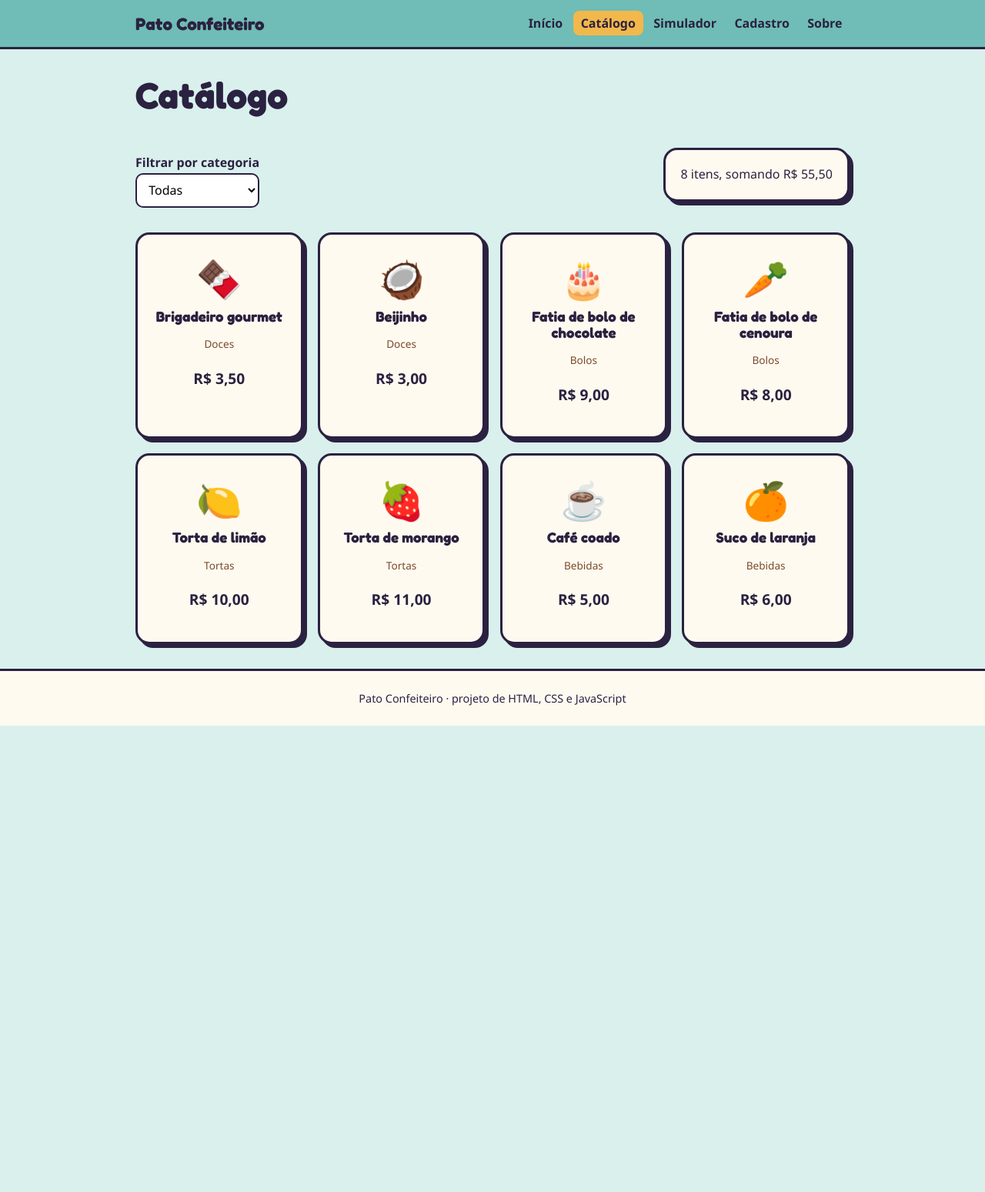
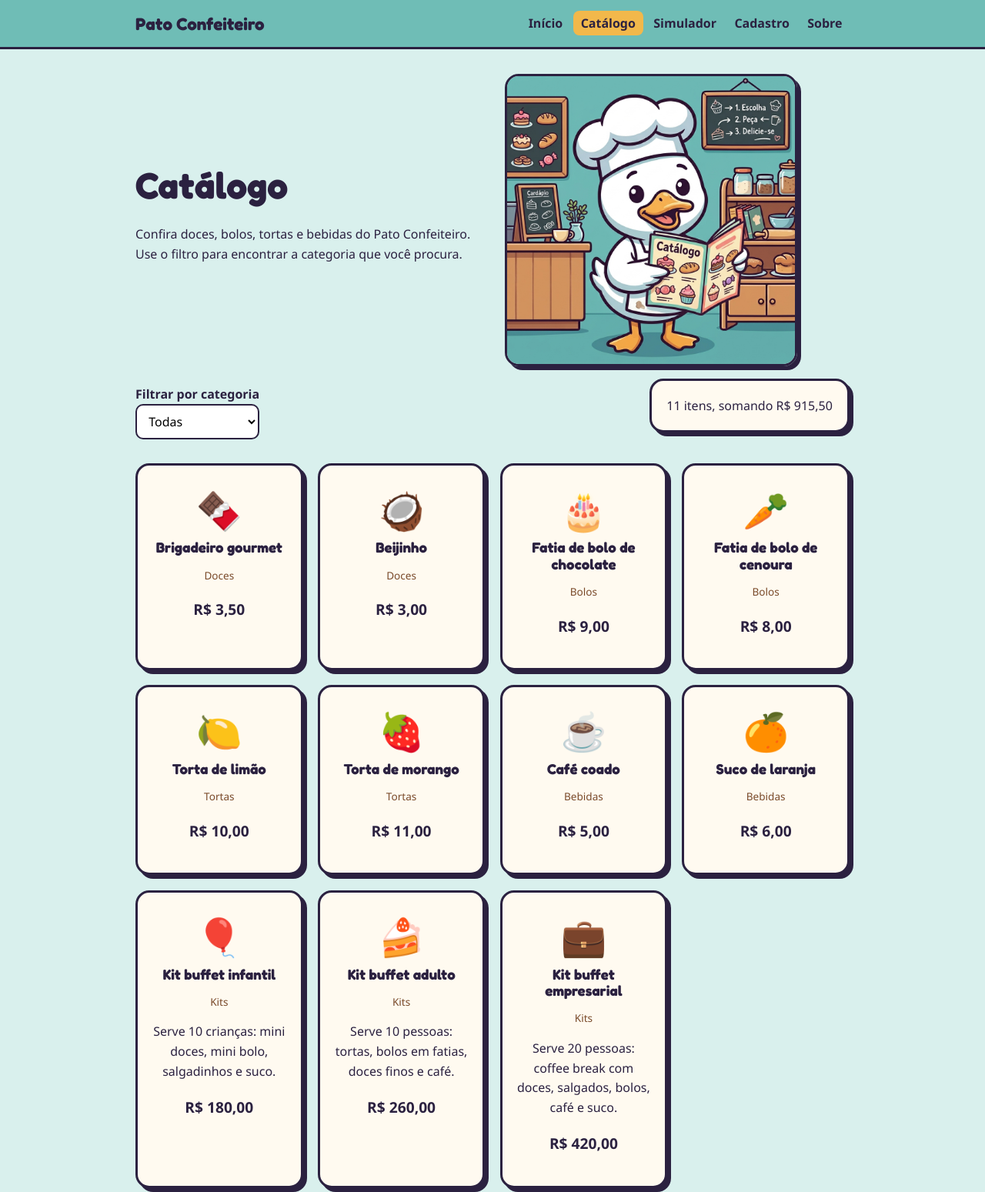
Before and after one commit to jrodrigo340/SiteBuffer, a plain HTML site: page template/catalogo.html in a window 1280 px wide. Shown: the top 1549 px of the page at 77% size. Before the commit the page ends 943 px from the top, so only its background shows below. Drawn offline with Linux system fonts and the light colour scheme.

Commit message:
Ajustes de Imagens e do catalogo de kits

```diff
--- a/template/catalogo.html
+++ b/template/catalogo.html
@@ -23,7 +23,13 @@
   </header>
 
   <main>
-    <h1>Catálogo</h1>
+    <section class="duas-colunas">
+      <div>
+        <h1>Catálogo</h1>
+        <p>Confira doces, bolos, tortas e bebidas do Pato Confeiteiro. Use o filtro para encontrar a categoria que você procura.</p>
+      </div>
+      <img class="img-pato" src="img/catalogo.jpg" alt="Pato confeiteiro de chapéu branco lendo um catálogo de doces e pães em uma confeitaria">
+    </section>
 
     <div class="filtro">
       <div>
--- a/template/js/catalogo.js
+++ b/template/js/catalogo.js
@@ -20,6 +20,7 @@ function mostrar(lista) {
       <div class="emoji" aria-hidden="true">${p.emoji}</div>
       <h3>${p.nome}</h3>
       <p class="categoria">${p.categoria}</p>
+      ${p.descricao ? `<p>${p.descricao}</p>` : ""}
       <p class="preco">${formatarReais(p.preco)}</p>`;
     grade.appendChild(cartao);
   });
--- a/template/js/dados.js
+++ b/template/js/dados.js
@@ -6,7 +6,10 @@ const produtos = [
   { id: 5, nome: "Torta de limão", categoria: "Tortas", preco: 10.0, emoji: "🍋" },
   { id: 6, nome: "Torta de morango", categoria: "Tortas", preco: 11.0, emoji: "🍓" },
   { id: 7, nome: "Café coado", categoria: "Bebidas", preco: 5.0, emoji: "☕" },
-  { id: 8, nome: "Suco de laranja", categoria: "Bebidas", preco: 6.0, emoji: "🍊" }
+  { id: 8, nome: "Suco de laranja", categoria: "Bebidas", preco: 6.0, emoji: "🍊" },
+  { id: 9, nome: "Kit buffet infantil", categoria: "Kits", preco: 180.0, emoji: "🎈", descricao: "Serve 10 crianças: mini doces, mini bolo, salgadinhos e suco." },
+  { id: 10, nome: "Kit buffet adulto", categoria: "Kits", preco: 260.0, emoji: "🍰", descricao: "Serve 10 pessoas: tortas, bolos em fatias, doces finos e café." },
+  { id: 11, nome: "Kit buffet empresarial", categoria: "Kits", preco: 420.0, emoji: "💼", descricao: "Serve 20 pessoas: coffee break com doces, salgados, bolos, café e suco." }
 ];
 function formatarReais(valor) {
   return valor.toLocaleString("pt-BR", { style: "currency", currency: "BRL" });
```
Also changed, not shown: template/sobre.html (+1 -0 lines).
